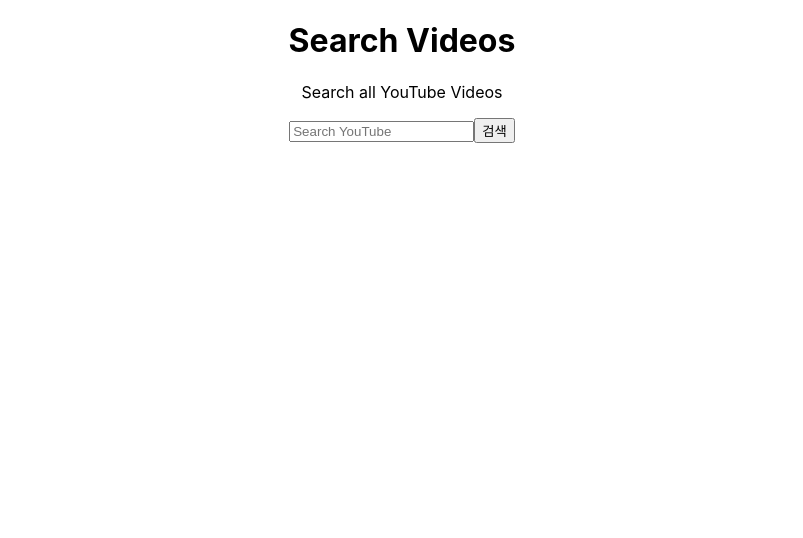
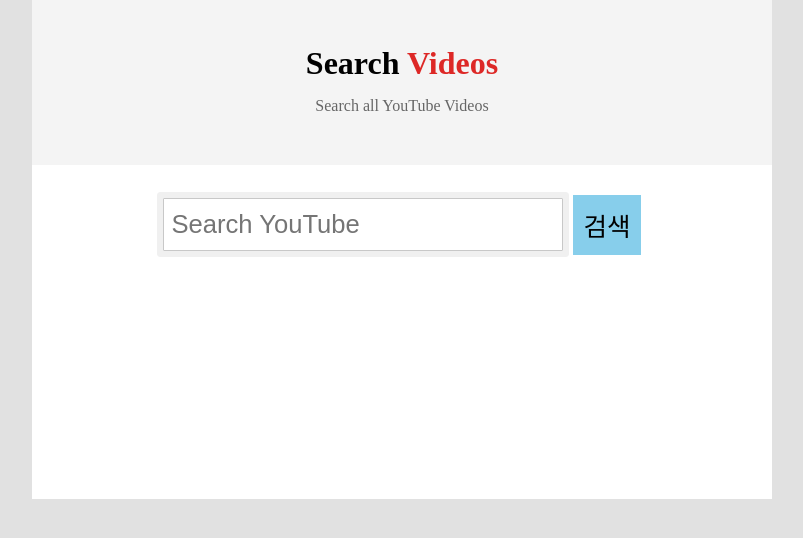
Before and after one commit to Cogdof/team3_youtubeapi, a React (Create React App) app: page / in a window 1280 px wide. Shown: the top 538 px of the page, without its empty margins (238-1041 px from the left). Built offline with nearby package versions, Linux system fonts and the light colour scheme.

Commit message:
Edited App.js and App.css

```diff
--- a/package.json
+++ b/package.json
@@ -3,8 +3,8 @@
   "version": "0.1.0",
   "private": true,
   "dependencies": {
-    "react": "^16.6.1",
-    "react-dom": "^16.6.1",
+    "react": "^16.6.3",
+    "react-dom": "^16.6.3",
     "react-scripts": "2.1.1"
   },
   "scripts": {
--- a/src/App.css
+++ b/src/App.css
@@ -1,32 +1,121 @@
 .App {
   text-align: center;
 }
-
-.App-logo {
-  animation: App-logo-spin infinite 20s linear;
-  height: 40vmin;
+body {
+  font-family: "Dotum";
+  font-size: 16px;
+  line-height: 1.6em;
+  color: #666;
+  background-color: #e1e1e1;
 }
 
-.App-header {
-  background-color: #282c34;
-  min-height: 100vh;
-  display: flex;
-  flex-direction: column;
-  align-items: center;
-  justify-content: center;
-  font-size: calc(10px + 2vmin);
-  color: white;
+a {
+  color: #666;
 }
 
-.App-link {
-  color: #61dafb;
+#container {
+  width: 740px;
+  background: #fff;
+  margin: auto;
 }
 
-@keyframes App-logo-spin {
-  from {
-    transform: rotate(0deg);
-  }
-  to {
-    transform: rotate(360deg);
-  }
+header {
+  padding: 30px 20px;
+  background: #f4f4f4;
 }
+
+header h1 {
+  color: black;
+  margin-bottom: 5px;
+}
+
+header span {
+  color: #dd2826;
+}
+
+section {
+  padding: 30px 20px 20px 20px;
+}
+
+#search-form {
+  display: block;
+  margin-bottom: 15px;
+}
+
+#search-form .fieldcontainer {
+  display: block;
+  position: relative;
+  margin: 0 auto;
+}
+#search-form .search-field {
+  display: inline-block;
+  width: 400px;
+  padding: 11px 7px;
+  color: #1F618D;
+  font-size: 1.6em;
+  border: 1px solid #c8c8c8;
+  border-radius: 1px;
+  background: #fff;
+  vertical-align: middle;
+  box-shadow: 0 0 0 6px #f0f0f0;
+  box-sizing: border-box;
+}
+
+#search-form .search-btn {
+  margin-left: 10px;
+  padding: 7px 10px;
+  height: 60px;
+  font-size: 1.6em;
+  border: none;
+  vertical-align: middle;
+  cursor: pointer;
+  background: skyblue;
+}
+.search-btn {
+  margin-left: 10px;
+  padding: 7px 10px;
+  height: 60px;
+  font-size: 1.6em;
+  border: none;
+  vertical-align: middle;
+  cursor: pointer;
+  background: skyblue;
+}
+
+/* Result items */
+#results {}
+
+#results li.item {
+  clear: both;
+  padding: 14px 0;
+  border-bottom: 1px dotted #ccc;
+  list-style: none;
+  overflow: auto;
+}
+
+#results li.item a {
+  display: block;
+  text-decoration: none;
+}
+#results li.item img {
+  float: left;
+  margin-right: 10px;
+  padding: 3px;
+  width: 100px;
+  border: 1px solid #ccc;
+}
+#results li.item h3 {
+  margin: 0;
+}
+#results li.item p {
+  margin: 0;
+}
+
+#results li.item .description {
+  padding-top: 4px;
+  font-size: 0.9em;
+  line-height: 1.5;
+}
+#results li.item .channel-title {
+  color: #dd2826;
+}
--- a/src/App.js
+++ b/src/App.js
@@ -29,7 +29,7 @@
     let url = new URL('https://www.googleapis.com/youtube/v3/search');
 
     let params = {
-
+      key:"AIzaSyD9orhERkRx_Emg7esnEGxWNBJJvujbvvY",//보안을 위해 지울예쩡
       q:document.getElementById("query").value,
       part:'snippet'
     }
@@ -45,10 +45,15 @@
         var searchedParsedItems = [];
 
         for (var i=0; i<searchedItems.length; i++){
+
           var parsedItem = {};
           parsedItem.title = searchedItems[i].snippet.title;
           parsedItem.videoLink = "https://www.youtube.com/watch?v="+searchedItems[i].id.videoId;
           parsedItem.thumbnailsLink = searchedItems[i].snippet.thumbnails.default.url;
+          parsedItem.channelTitle = searchedItems[i].snippet.channelTitle;
+          parsedItem.publishedAt = searchedItems[i].snippet.publishedAt;
+          parsedItem.description = searchedItems[i].snippet.description;
+
           // 필요한 정보들 추가한다
           searchedParsedItems.push(parsedItem);
         }
--- a/src/components/YoutubeSearchResult.js
+++ b/src/components/YoutubeSearchResult.js
@@ -14,18 +14,32 @@
 
         <p><a href={searchedParsedItems[0].videoLink}>{searchedParsedItems[0].title}</a></p>
         <a href={searchedParsedItems[0].videoLink}><img src={searchedParsedItems[0].thumbnailsLink}/></a>
+        <p>{searchedParsedItems[0].channelTitle}  {searchedParsedItems[0].publishedAt}</p>
+        <p> {searchedParsedItems[0].description} </p>
+
 
         <p><a href={searchedParsedItems[1].videoLink}>{searchedParsedItems[1].title}</a></p>
         <a href={searchedParsedItems[1].videoLink}><img src={searchedParsedItems[1].thumbnailsLink}/></a>
+        <p>{searchedParsedItems[1].channelTitle}  {searchedParsedItems[1].publishedAt}</p>
+        <p> {searchedParsedItems[1].description} </p>
+
 
         <p><a href={searchedParsedItems[2].videoLink}>{searchedParsedItems[2].title}</a></p>
         <a href={searchedParsedItems[2].videoLink}><img src={searchedParsedItems[2].thumbnailsLink}/></a>
+        <p>{searchedParsedItems[2].channelTitle}  {searchedParsedItems[2].publishedAt}</p>
+        <p> {searchedParsedItems[2].description} </p>
+
 
         <p><a href={searchedParsedItems[3].videoLink}>{searchedParsedItems[3].title}</a></p>
         <a href={searchedParsedItems[3].videoLink}><img src={searchedParsedItems[3].thumbnailsLink}/></a>
+        <p>{searchedParsedItems[3].channelTitle}  {searchedParsedItems[3].publishedAt}</p>
+        <p> {searchedParsedItems[3].description} </p>
+
 
         <p><a href={searchedParsedItems[4].videoLink}>{searchedParsedItems[4].title}</a></p>
         <a href={searchedParsedItems[4].videoLink}><img src={searchedParsedItems[4].thumbnailsLink}/></a>
+        <p>{searchedParsedItems[4].channelTitle}  {searchedParsedItems[4].publishedAt}</p>
+        <p> {searchedParsedItems[4].description} </p>
 
       </div>
 
```
Also changed, not shown: 1 other file (tests, documents, lock files or other folders).
